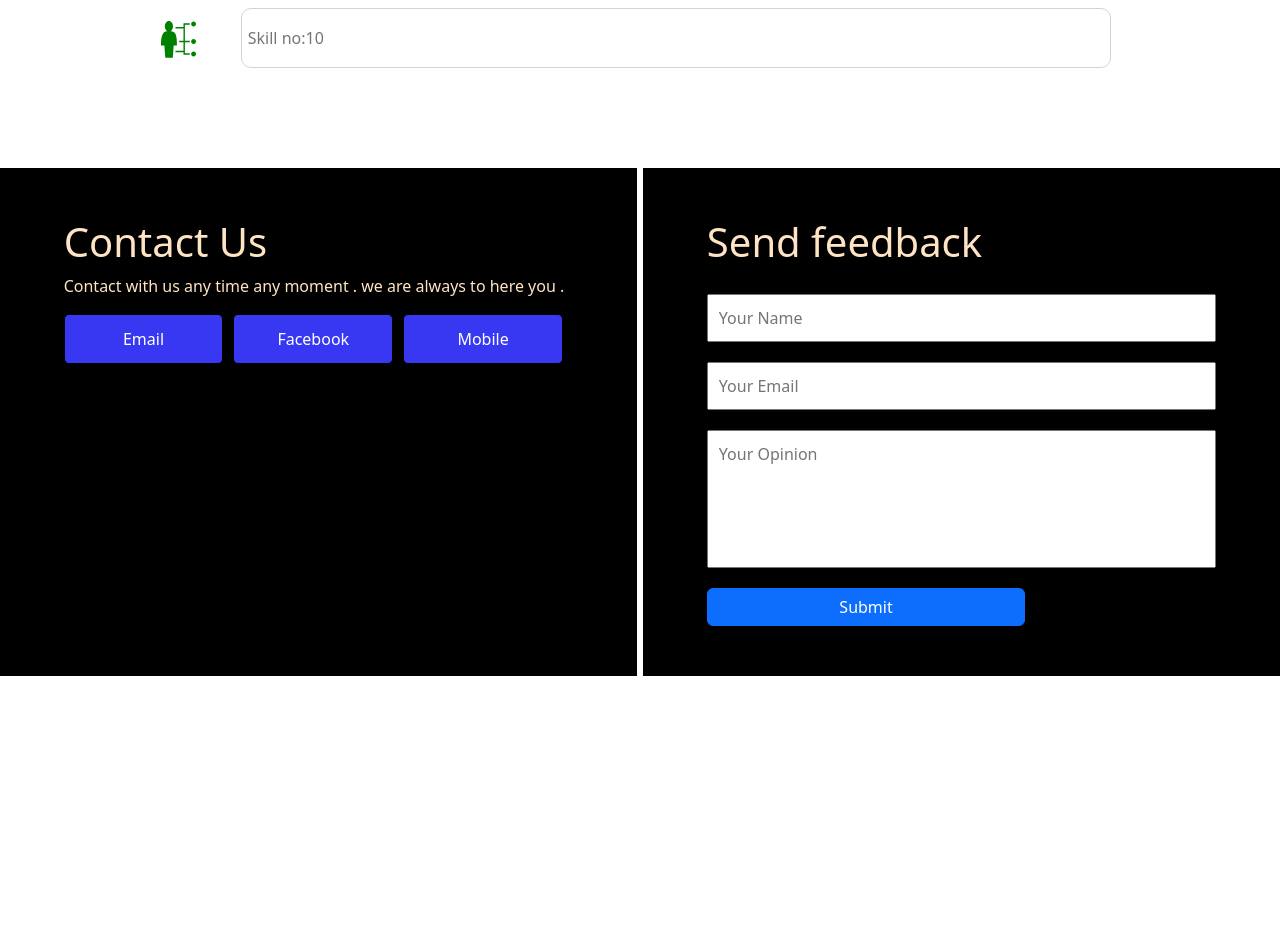
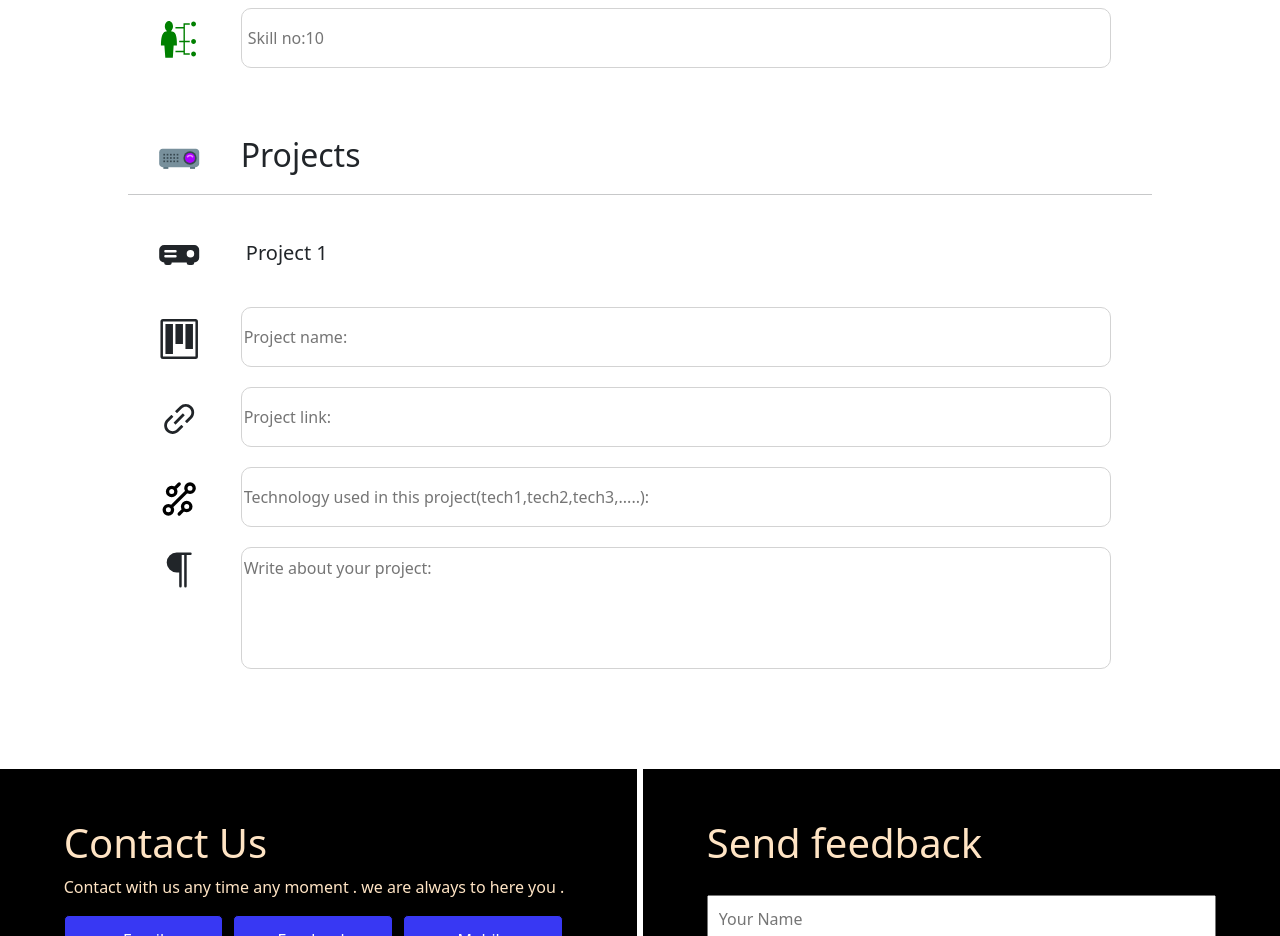
Before and after one commit to apurba2002/resume, a React (Create React App) app in the folder frontend/: page / in a window 1280 px wide. Shown: the part 8560-9496 px from the top of the page. Before the commit the page ends 9236 px from the top, so only its background shows below. Built offline with nearby package versions, Linux system fonts and the light colour scheme.

Commit message:
create project section

```diff
--- a/frontend/src/App.js
+++ b/frontend/src/App.js
@@ -11,6 +11,8 @@ import { BsLinkedin } from "react-icons/bs";
 import { BsPersonWorkspace } from "react-icons/bs";
 
 import { BsInstagram } from "react-icons/bs";
+import { BsParagraph } from "react-icons/bs";
+import { BsProjectorFill } from "react-icons/bs";
 import { BsPersonVcard } from "react-icons/bs";
 import { BsPersonCircle } from "react-icons/bs";
 import { BsPersonLinesFill } from "react-icons/bs";
@@ -28,6 +30,10 @@ import { MdLocationOn } from "react-icons/md";
 import { MdCastForEducation } from "react-icons/md";
 import { MdSchool } from "react-icons/md";
 import { GrCertificate } from "react-icons/gr";
+import { GrTechnology } from "react-icons/gr";
+import { FcVideoProjector } from "react-icons/fc";
+import { GoProject } from "react-icons/go";
+import { AiOutlineLink } from "react-icons/ai";
 
 import { GrUserExpert } from "react-icons/gr";
 
@@ -825,6 +831,9 @@ class Input extends React.Component {
                             <br></br>
                             <br></br>
                             <Skill />
+                            <br></br>
+                            <br></br>
+                            <Project />
 
 
                         </form>
@@ -835,6 +844,37 @@ class Input extends React.Component {
             </>
         )
     }
+}
+const Project = () => {
+    return (
+        <div>
+            <h2><FcVideoProjector style={{ width: "10%", height: "40px", marginRight: "1%",  }} />Projects</h2>
+            <hr></hr>
+            <br></br>
+            {Projecthead(1)}
+            <br></br>
+            <GoProject style={{ width: "10%", height: "40px", marginRight: "1%",  }} /><span><input type="text"  placeholder="Project name:"></input></span>
+
+            <br></br>
+            <AiOutlineLink style={{ width: "10%", height: "40px", marginRight: "1%",  }} /><span><input type="url"  placeholder="Project link:"></input></span>
+
+            <br></br>
+            <GrTechnology style={{ width: "10%", height: "40px", marginRight: "1%",  }} /><span><input type="text"  placeholder="Technology used in this project(tech1,tech2,tech3,.....):"></input></span>
+
+            <br></br>
+            <BsParagraph style={{ width: "10%", height: "40px", marginRight: "1%",  }} /><span><input style={{paddingBottom:"100px",paddingTop:"20px"}} type="text"  placeholder="Write about your project:"></input></span>
+
+
+        </div>
+    )
+}
+const Projecthead = (num) => {
+    return (
+        <div>
+            <h5><BsProjectorFill style={{ width: "10%", height: "40px", marginRight: "1%",  }} /> Project {num}</h5>
+
+        </div>
+    )
 }
 
 function App() {
```
